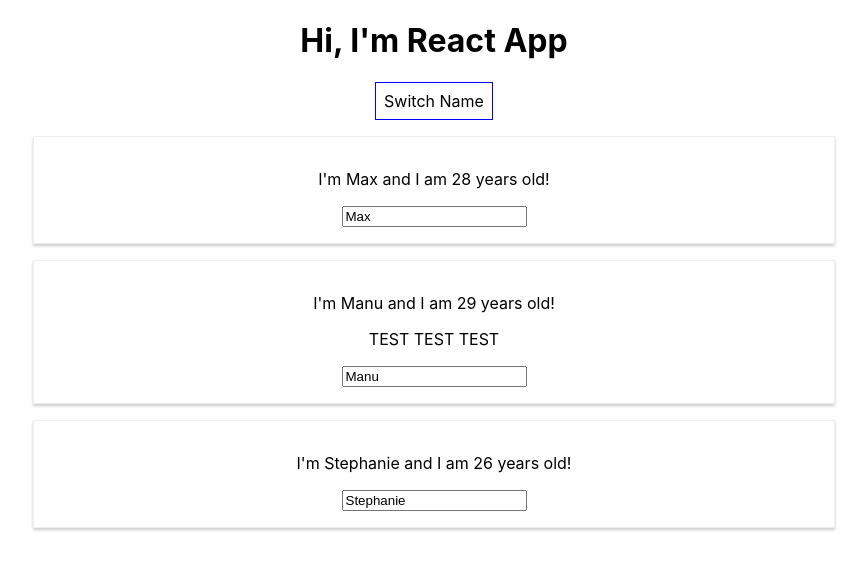
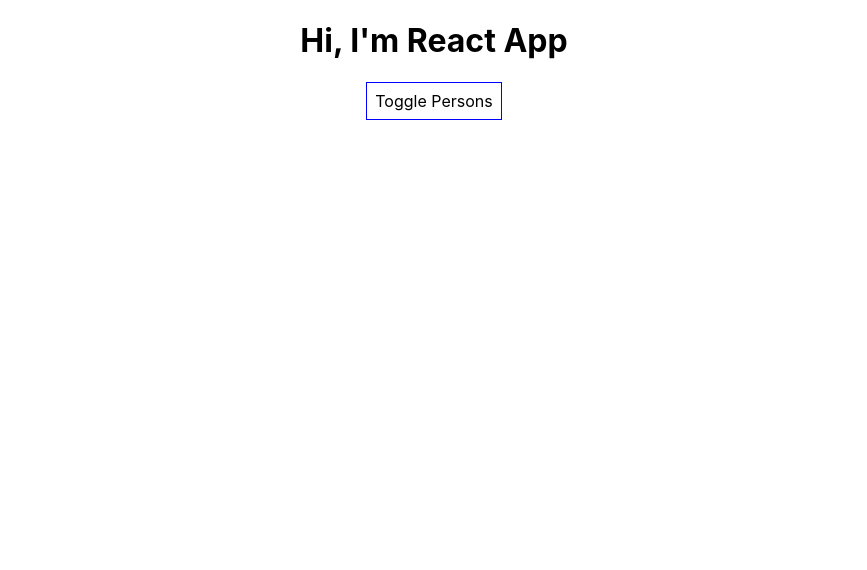
Before and after one commit to dunghd/react-complete-guid-ts, a React (Create React App) app: page / in a window 1280 px wide. Shown: the top 570 px of the page, without its empty margins (206-1073 px from the left). Built offline with nearby package versions, Linux system fonts and the light colour scheme.

Commit message:
Render list by map & return JSX

```diff
--- a/src/App.tsx
+++ b/src/App.tsx
@@ -8,6 +8,7 @@
 interface IAppState {
   persons: Array<IPersonProps>;
   otherState: string
+  showPersons: boolean
 }
 
 class App extends Component<IAppProps, IAppState> {
@@ -17,7 +18,8 @@
       { name: 'Manu', age: 29 },
       { name: 'Stephanie', age: 26 }
     ] as IPersonProps[],
-    otherState: 'some other value'
+    otherState: 'some other value',
+    showPersons: false
   } as IAppState;
 
   switchNameHandler = (newName: string) => {
@@ -40,6 +42,12 @@
     });
   };
 
+  togglePersonHandler = () => {
+    const doseShow = this.state.showPersons;
+
+    this.setState({ showPersons: !doseShow });
+  };
+
   render() {
     const style = {
       backgroundColor: 'white',
@@ -49,25 +57,28 @@
       cursor: 'pointer'
     };
 
+    let persons = null;
+
+    if (this.state.showPersons) {
+      persons = (
+        <div>
+          {this.state.persons.map(person => {
+            return <Person
+              name={person.name}
+              age={person.age} />
+          })}
+        </div>
+      );
+    }
+
     return (
       <div className="App">
         <h1>Hi, I'm React App</h1>
         <button
           style={style}
-          onClick={() => this.switchNameHandler(`DDH!!!`)}
-        > Switch Name</button>
-        <Person
-          name={this.state.persons[0].name}
-          age={this.state.persons[0].age} />
-        <Person
-          name={this.state.persons[1].name}
-          age={this.state.persons[1].age}
-          click={this.switchNameHandler.bind(this, 'DDH TEST 123')}
-          changed={this.nameChangedHandler}
-        >TEST TEST TEST</Person>
-        <Person
-          name={this.state.persons[2].name}
-          age={this.state.persons[2].age} />
+          onClick={this.togglePersonHandler}
+        >Toggle Persons</button>
+        {persons}
       </div>
     );
   }
```
Also changed, not shown: 1 other file (tests, documents, lock files or other folders).
